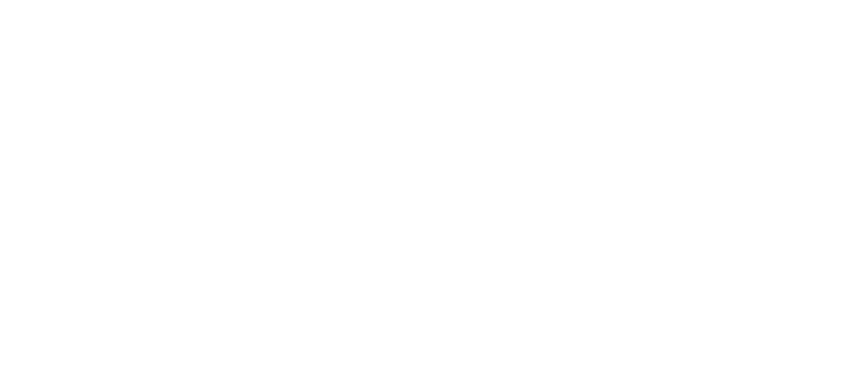
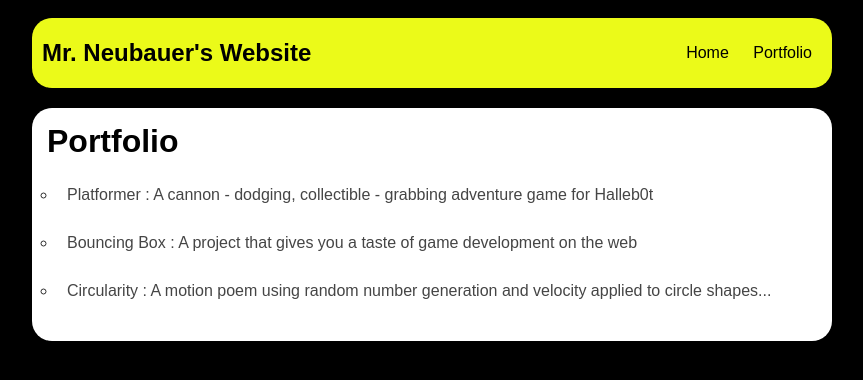
Before and after one commit to DavNeub-apsb/DavNeub-apsb.github.io, a plain HTML site: page portfolio.html in a window 1280 px wide. Shown: the whole page, without its empty margins (208-1071 px from the left). Drawn offline with Linux system fonts and the light colour scheme.

Commit message:
add portfolio.html file

```diff
--- a/portfolio.html
+++ b/portfolio.html
@@ -0,0 +1,29 @@
+<!DOCTYPE html>
+<html>
+    <head>
+        <title>Mr. Neubauer's Website</title>
+        <link rel="stylesheet" href="style.css">
+    </head>
+
+    <body>
+        <div id="all-contents">
+            <nav>
+                <h1>Mr. Neubauer's Website</h1>
+                <ul id="nav-ul">
+                    <li class="nav-li"><a href="index.html">Home</a></li>
+                    <li class="nav-li"><a href="portfolio.html">Portfolio</a></li>
+                </ul>
+            </nav>
+            <main>
+                <div class="content">
+                    <h1>Portfolio</h1>
+                    <ul id="portfolio">
+                        <li><a href="projects/platformer/">Platformer : A cannon - dodging, collectible - grabbing adventure game for Halleb0t</a></li>
+                        <li><a href="projects/bouncing-box/">Bouncing Box : A project that gives you a taste of game development on the web </a></li>
+                        <li><a href="projects/circularity/">Circularity : A motion poem using random number generation and velocity applied to circle shapes...</a></li>
+                    </ul>
+                </div>
+            </main>
+        </div>
+    </body>
+</html>
--- a/style.css
+++ b/style.css
@@ -69,3 +69,29 @@ main {
 h2, h3 {
     margin: 0px;
 }
+ /* portfolio styles */
+ .content h1 {
+    color: black;
+}
+
+#portfolio {
+    list-style-type: circle;
+    padding-left: 10px;
+
+}
+
+#portfolio li {
+    background: #fff;
+    padding: 10px;
+    border-radius: 10px;
+    margin-bottom: 10px;
+}
+
+#portfolio li:hover {
+    background: #eee;
+}
+
+#portfolio a {
+    text-decoration: none;
+    color: #454545;
+}
```
